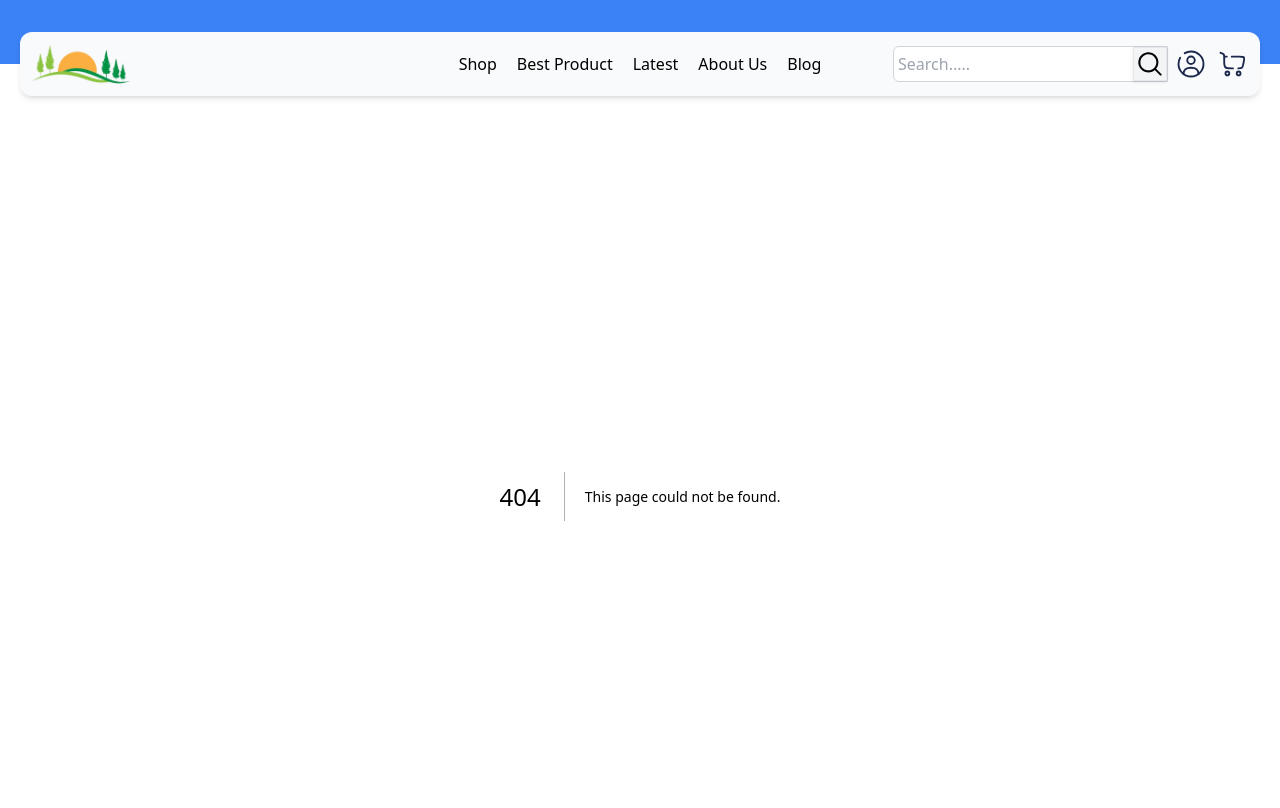
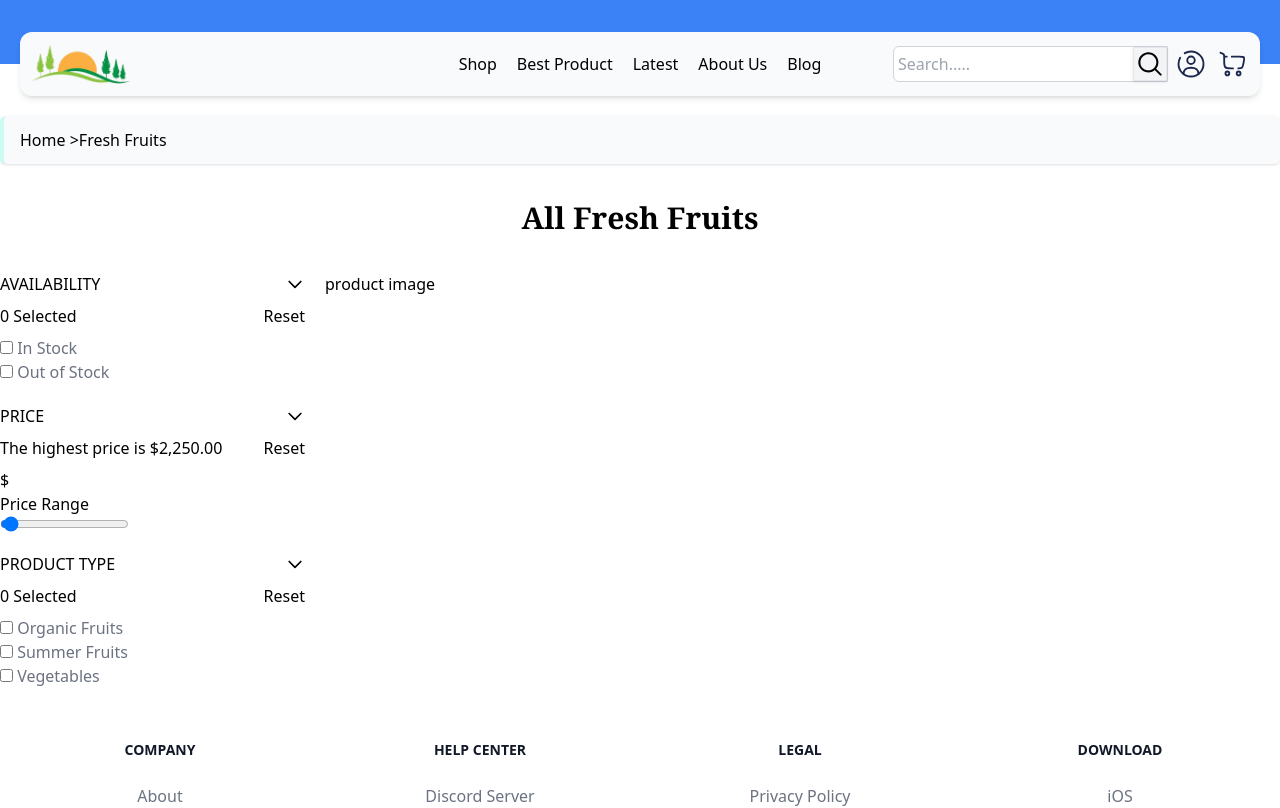
Before and after one commit to AmenaIslamRimi/online-shop-frontend, a Next.js app: page /shop in a window 1280 px wide. Before the commit this address had no page. Shown: the top 808 px of the page. Built offline with nearby package versions, Linux system fonts and the light colour scheme.

Commit message:
new update in shop page

```diff
--- /dev/null
+++ b/app/(pages)/shop/page.tsx
@@ -0,0 +1,155 @@
+"use client";
+import React, { useState } from "react";
+
+const Shop = () => {
+  const [products, setProducts] = useState();
+
+  const getValues = (Event: any) => {
+    console.log(Event.target.value);
+    setProducts(Event.target.value);
+  };
+  return (
+    <>
+      <section className="max-w-screen-xl mx-auto w-auto  border-l-4 border-teal-100 bg-slate-50 rounded-md shadow my-5 py-3 pl-4 justify-start items-center flex">
+        <h3 className=""> Home {">"}Fresh Fruits</h3>
+      </section>
+      <section className=" max-w-screen-xl mx-auto justify-center items-center flex py-4">
+        <h1 className=" text-black text-3xl font-bold font-serif">
+          All Fresh Fruits
+        </h1>
+      </section>
+      <section className="max-w-screen-xl mx-auto grid grid-cols-4 gap-5 my-5">
+        <div className="flex flex-col gap-5">
+          <div className=" ">
+            <div className="flex justify-between items-center">
+              <span className="text-black text-base justify-start items-center">
+                AVAILABILITY
+              </span>
+              <svg
+                xmlns="http://www.w3.org/2000/svg"
+                className="h-5 w-5 justify-center items-center"
+                fill="none"
+                viewBox="0 0 24 24"
+                stroke="black"
+              >
+                <path
+                  strokeLinecap="round"
+                  strokeLinejoin="round"
+                  strokeWidth={2}
+                  d="M19 9l-7 7-7-7"
+                />
+              </svg>
+            </div>
+
+            <div className="flex justify-between items-center my-2 ">
+              <span>0 Selected</span>
+              <span>Reset</span>
+            </div>
+
+            <div className="flex flex-col items-start">
+              <label className="text-gray-500">
+                <input
+                  type="checkbox"
+                  name="availability"
+                  id="availability"
+                  className=""
+                />{" "}
+                In Stock
+              </label>
+              <label className="text-gray-500">
+                <input type="checkbox" name="availability" id="availability" />{" "}
+                Out of Stock
+              </label>
+            </div>
+          </div>
+
+          <div className="">
+            <div className="flex justify-between items-center">
+              <span className="text-black text-base justify-start items-center">
+                PRICE
+              </span>
+              <svg
+                xmlns="http://www.w3.org/2000/svg"
+                className="h-5 w-5 justify-center items-center"
+                fill="none"
+                viewBox="0 0 24 24"
+                stroke="black"
+              >
+                <path
+                  strokeLinecap="round"
+                  strokeLinejoin="round"
+                  strokeWidth={2}
+                  d="M19 9l-7 7-7-7"
+                />
+              </svg>
+            </div>
+
+            <div className="flex justify-between items-center my-2 ">
+              <span>The highest price is $2,250.00</span>
+              <span>Reset</span>
+            </div>
+
+            <div className="flex flex-col items-start">
+              <label>${products}</label>
+              <span>Price Range</span>
+              <input
+                type="range"
+                name="price"
+                id="price"
+                min="0"
+                max="2250"
+                onChange={getValues}
+              />
+            </div>
+          </div>
+
+          <div className=" ">
+            <div className="flex justify-between items-center">
+              <span className="text-black ftext-base justify-start items-center">
+                PRODUCT TYPE
+              </span>
+              <svg
+                xmlns="http://www.w3.org/2000/svg"
+                className="h-5 w-5 justify-center items-center"
+                fill="none"
+                viewBox="0 0 24 24"
+                stroke="black"
+              >
+                <path
+                  strokeLinecap="round"
+                  strokeLinejoin="round"
+                  strokeWidth={2}
+                  d="M19 9l-7 7-7-7"
+                />
+              </svg>
+            </div>
+
+            <div className="flex justify-between items-center my-2 ">
+              <span>0 Selected</span>
+              <span>Reset</span>
+            </div>
+
+            <div className="flex flex-col items-start">
+              <label className="text-gray-500">
+                <input type="checkbox" name="availability" id="availability" />{" "}
+                Organic Fruits
+              </label>
+              <label className="text-gray-500">
+                <input type="checkbox" name="availability" id="availability" />{" "}
+                Summer Fruits
+              </label>
+              <label className="text-gray-500">
+                <input type="checkbox" name="availability" id="availability" />{" "}
+                Vegetables
+              </label>
+            </div>
+          </div>
+        </div>
+
+        <div className="col-span-3">product image</div>
+      </section>
+    </>
+  );
+};
+
+export default Shop;
```
